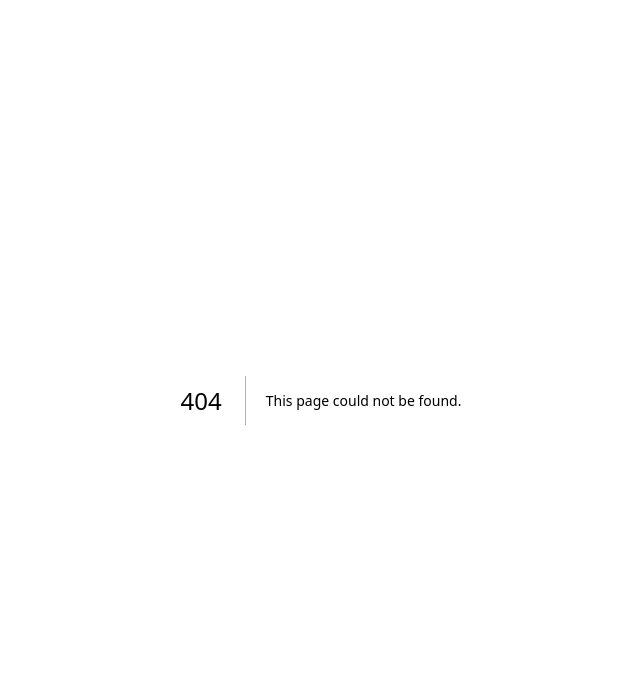
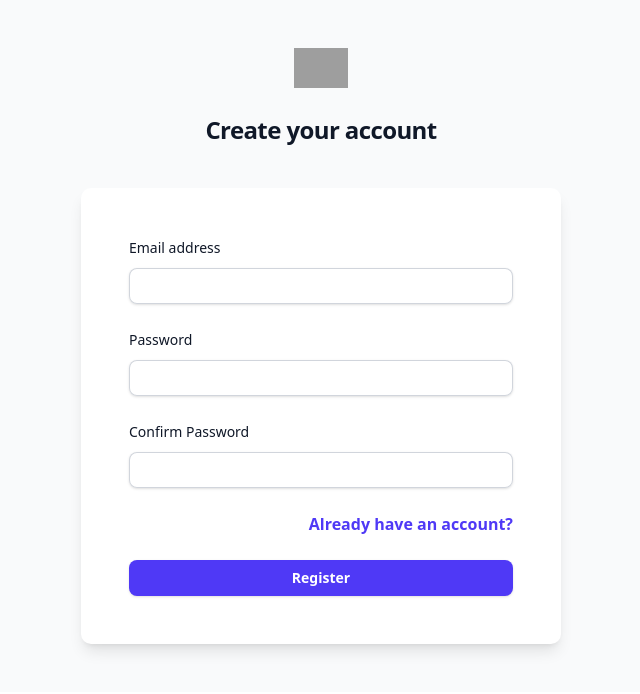
Before and after one commit to sujansince2003/docuchat-fe, a Next.js app: page /register in a window 1280 px wide. Before the commit this address had no page. Shown: the top 694 px of the page, without its empty margins (319-959 px from the left). Built offline with nearby package versions, Linux system fonts and the light colour scheme; grey boxes are pictures that could not be loaded.

Commit message:
register component

```diff
--- /dev/null
+++ b/app/register/page.tsx
@@ -0,0 +1,169 @@
+"use client";
+import { useState } from "react";
+import { useRouter } from "next/navigation";
+import Image from "next/image";
+import toast from "react-hot-toast";
+import Link from "next/link";
+
+export default function Register() {
+  const [email, setEmail] = useState("");
+  const [password, setPassword] = useState("");
+  const [confirmPassword, setConfirmPassword] = useState("");
+  const [error, setError] = useState<string | null>(null);
+  const [isSubmitting, setIsSubmitting] = useState(false);
+  const router = useRouter();
+
+  const handleSubmit = async (e: React.FormEvent) => {
+    e.preventDefault();
+    setError(null);
+
+    if (password !== confirmPassword) {
+      setError("Passwords do not match.");
+      toast.error("Passwords do not match.");
+      return;
+    }
+
+    setIsSubmitting(true);
+
+    try {
+      const res = await fetch("/api/register", {
+        method: "POST",
+        body: JSON.stringify({ email, password }),
+        headers: { "Content-Type": "application/json" },
+      });
+
+      if (res.ok) {
+        toast.success("Account created successfully! Please sign in.");
+        router.push("/login");
+      } else {
+        const data = await res.json();
+
+        setError(data.message || "Registration failed. Please try again.");
+        toast.error(data.message || "Registration failed.");
+      }
+    } catch (err) {
+      console.error("Registration error:", err);
+      setError("An unexpected error occurred. Please try again.");
+      toast.error("An unexpected error occurred.");
+    } finally {
+      setIsSubmitting(false);
+    }
+  };
+
+  return (
+    <>
+      <div className="flex min-h-full flex-1 flex-col justify-center py-12 sm:px-6 lg:px-8 bg-gray-50">
+        <div className="sm:mx-auto sm:w-full sm:max-w-md">
+          <Link href="/">
+            <Image
+              alt="DocuChat Logo"
+              src="/docuchat.png"
+              className="mx-auto h-10 w-auto"
+              width={48}
+              height={48}
+            />
+          </Link>
+
+          <h2 className="mt-6 text-center text-2xl/9 font-bold tracking-tight text-gray-900">
+            Create your account
+          </h2>
+        </div>
+
+        <div className="mt-10 sm:mx-auto sm:w-full sm:max-w-[480px]">
+          <div className="bg-white px-6 py-12 shadow-lg sm:rounded-lg sm:px-12">
+            <form onSubmit={handleSubmit} className="space-y-6">
+              <div>
+                <label
+                  htmlFor="email"
+                  className="block text-sm/6 font-medium text-gray-900"
+                >
+                  Email address
+                </label>
+                <div className="mt-2">
+                  <input
+                    id="email"
+                    name="email"
+                    type="email"
+                    required
+                    autoComplete="email"
+                    value={email}
+                    onChange={(e) => setEmail(e.target.value)}
+                    className="block w-full rounded-md border-0 py-1.5 px-3 text-gray-900 shadow-sm ring-1 ring-inset ring-gray-300 placeholder:text-gray-400 focus:ring-2 focus:ring-inset focus:ring-indigo-600 sm:text-sm/6 sm:leading-6"
+                  />
+                </div>
+              </div>
+
+              <div>
+                <label
+                  htmlFor="password"
+                  className="block text-sm/6 font-medium text-gray-900"
+                >
+                  Password
+                </label>
+                <div className="mt-2">
+                  <input
+                    id="password"
+                    name="password"
+                    type="password"
+                    required
+                    autoComplete="new-password"
+                    value={password}
+                    onChange={(e) => setPassword(e.target.value)}
+                    className="block w-full rounded-md border-0 py-1.5 px-3 text-gray-900 shadow-sm ring-1 ring-inset ring-gray-300 placeholder:text-gray-400 focus:ring-2 focus:ring-inset focus:ring-indigo-600 sm:text-sm/6 sm:leading-6"
+                  />
+                </div>
+              </div>
+
+              <div>
+                <label
+                  htmlFor="confirm-password"
+                  className="block text-sm/6 font-medium text-gray-900"
+                >
+                  Confirm Password
+                </label>
+                <div className="mt-2">
+                  <input
+                    id="confirm-password"
+                    name="confirm-password"
+                    type="password"
+                    required
+                    autoComplete="new-password"
+                    value={confirmPassword}
+                    onChange={(e) => setConfirmPassword(e.target.value)}
+                    className="block w-full rounded-md border-0 py-1.5 px-3 text-gray-900 shadow-sm ring-1 ring-inset ring-gray-300 placeholder:text-gray-400 focus:ring-2 focus:ring-inset focus:ring-indigo-600 sm:text-sm/6 sm:leading-6"
+                  />
+                </div>
+              </div>
+
+              {error && (
+                <div className="text-sm text-red-600 text-center" role="alert">
+                  {error}
+                </div>
+              )}
+              <div className="flex items-center justify-end">
+                <button type="button">
+                  {" "}
+                  <Link
+                    href="/login"
+                    className="font-semibold text-indigo-600 hover:text-indigo-500"
+                  >
+                    Already have an account?
+                  </Link>
+                </button>
+              </div>
+              <div>
+                <button
+                  type="submit"
+                  disabled={isSubmitting}
+                  className="flex w-full justify-center rounded-md bg-indigo-600 px-3 py-1.5 text-sm/6 font-semibold text-white shadow-sm hover:bg-indigo-500 focus-visible:outline-2 focus-visible:outline-offset-2 focus-visible:outline-indigo-600 disabled:opacity-50 disabled:cursor-not-allowed"
+                >
+                  {isSubmitting ? "Registering..." : "Register"}
+                </button>
+              </div>
+            </form>
+          </div>
+        </div>
+      </div>
+    </>
+  );
+}
```
